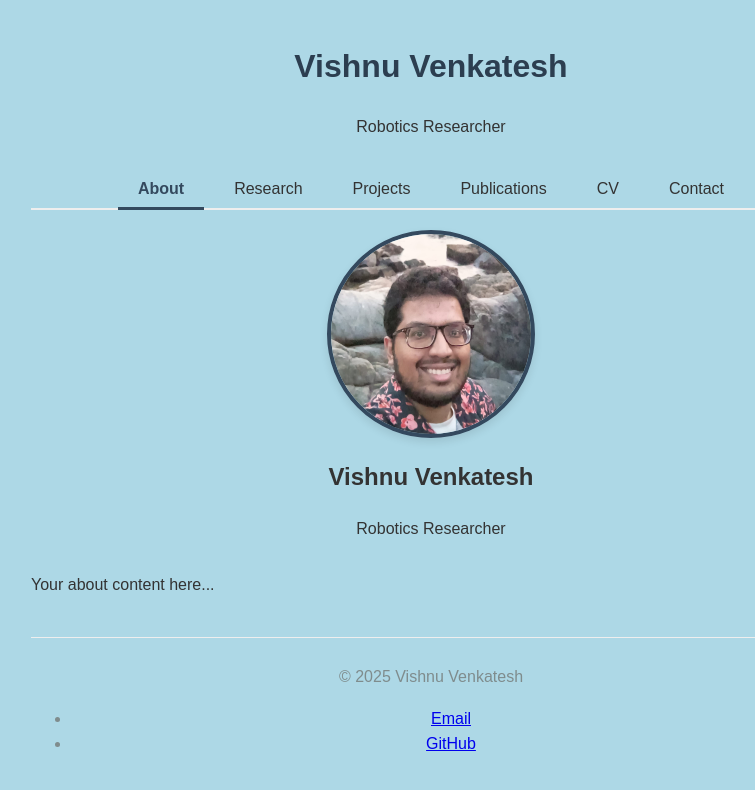
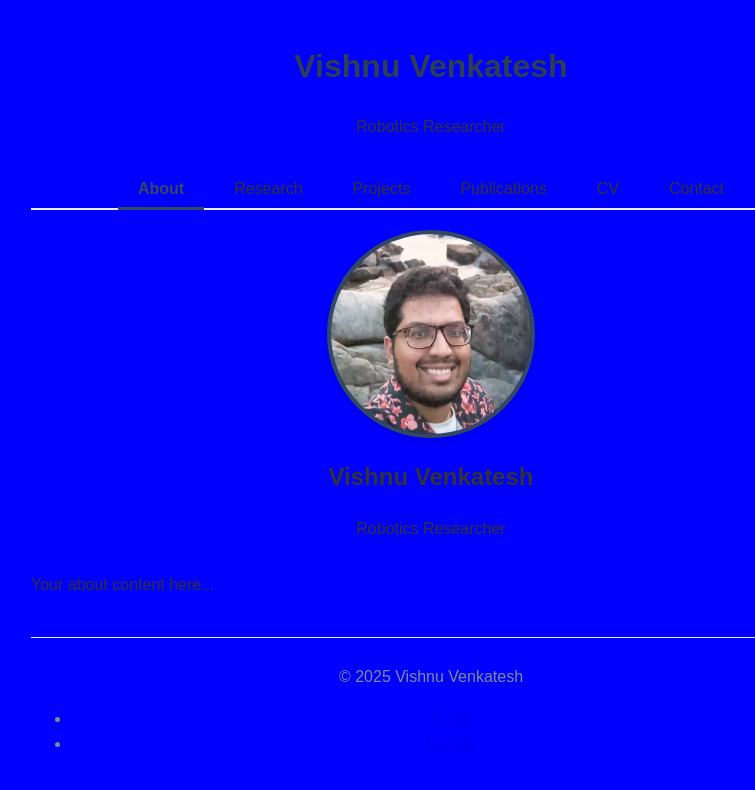
Before and after one commit to Vishnu96/Vishnu96.github.io, a Jekyll site: the page built from index.html, in a window 1280 px wide. Shown: the top 790 px of the page, without its empty margins (209-964 px from the left). Built offline with Jekyll 4.4.1, drawn with Linux system fonts in a browser that asks for light colours.

Commit message:
testing css

```diff
--- a/css/main.css
+++ b/css/main.css
@@ -1,5 +1,6 @@
 /* Main stylesheet */
 body {
+    background-color: blue !important;
     font-family: Arial, sans-serif;
     line-height: 1.6;
     margin: 0;
@@ -259,7 +260,3 @@ footer {
     object-position: center;
     display: block;
 }
-
-body {
-    background-color: lightblue !important;
-}
```
